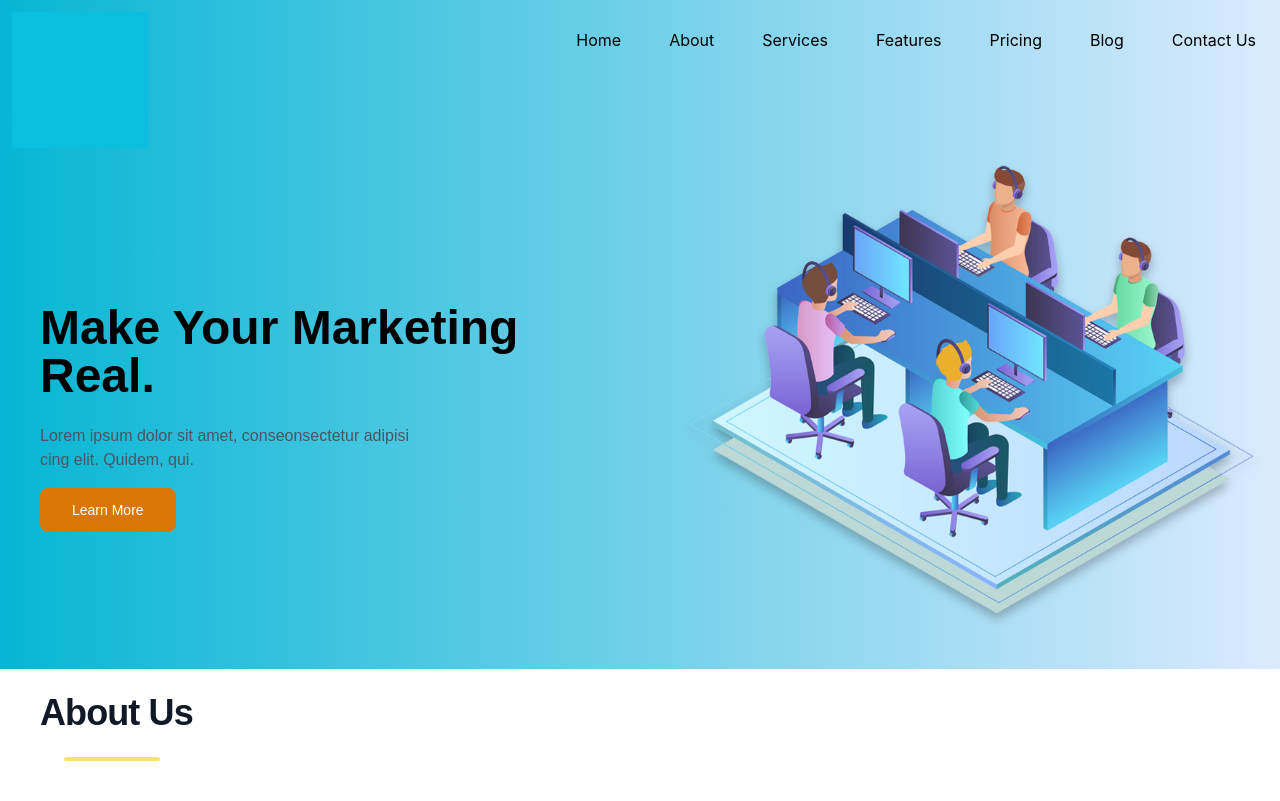
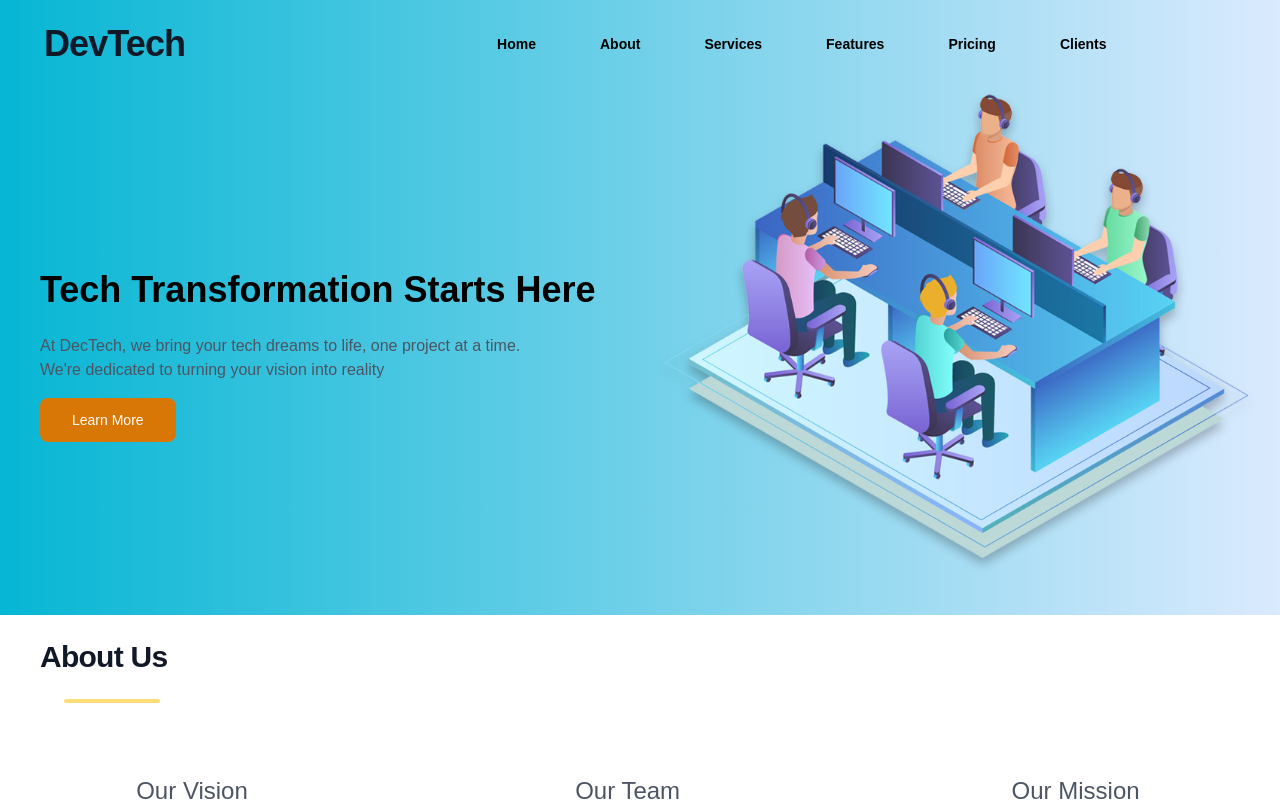
Before and after one commit to Ahsanali507/DevTechMinds, a React (Create React App) app: page / in a window 1280 px wide. Shown: the top 801 px of the page. Built offline with nearby package versions, Linux system fonts and the light colour scheme.

Commit message:
commit with updations

```diff
--- a/src/components/global/Header.jsx
+++ b/src/components/global/Header.jsx
@@ -6,12 +6,11 @@ function Header() {
   return (
     <motion.div className="flex w-full h-full bg-gradient-to-r from-cyan-500 to-blue-100 header-container">
       <motion.div className="flex flex-col justify-center ont-sans aw-1/2 header-container-left">
-        <motion.h2 className="px-10 py-2 text-5xl font-bold heading">
-          Make Your Marketing Real.
+        <motion.h2 className="px-10 py-2 text-4xl font-bold heading">
+          Tech Transformation Starts Here
         </motion.h2>
         <motion.p className="px-10 py-2 my-2 text-base text-gray-600 font-extralight description">
-          Lorem ipsum dolor sit amet, conseonsectetur adipisi <br /> cing elit.
-          Quidem, qui.
+        At DecTech, we bring your tech dreams to life, one project at a time. <br /> We're dedicated to turning your vision into reality
         </motion.p>
         <motion.button
           className="py-3 px-8 ml-10 text-sm font-medium text-center text-white rounded-lg bg-primary-600 sm:w-fit hover:bg-gray-700 focus:ring-4 focus:outline-none focus:ring-primary-300 dark:bg-primary-600 dark:hover:bg-primary-700 dark:focus:ring-primary-800"
--- a/src/components/global/Navbar.jsx
+++ b/src/components/global/Navbar.jsx
@@ -1,91 +1,90 @@
-import React from "react";
-import { motion } from "framer-motion";
-import companyLogo from "../../assets/DevTechLog.gif";
+import React, { useState } from "react";
+// import devtechlogo from "../../assets/DevTechLog.gif";
+import {motion} from "framer-motion"
+
 function Navbar() {
+  const [isOpen, setIsOpen] = useState(false);
+
   return (
-    <motion.nav className="flex bg-gradient-to-r from-cyan-500 to-blue-100 navbar-container">
-      <motion.div className="navbar-upper">
-        <motion.div className="w-40 h-40 company-logo">
-          <motion.img className="p-3 logo" src={companyLogo} alt="no img" />
-        </motion.div>
-      </motion.div>
-      <motion.div className="h-20 flex items-center justify-end w-full font-sans navbar-lower">
-        <motion.div className="links">
-          <motion.ul className="flex ul">
-            <motion.li className="px-6">
-              <motion.a
+    <nav className="flex items-center justify-between flex-wrap p-6 bg-gradient-to-r from-cyan-500 to-blue-100">
+      <div className="flex items-center flex-shrink-0 text-white mr-6 lg:mr-72">
+        {/* <img src={devtechlogo} className="w-100 h-10 mr-2" alt="Logo" /> */}
+        <h2 className="ml-5 text-4xl tracking-tight font-extrabold text-gray-900 dark:text-white">DevTech</h2>
+      </div>
+      <div className="block lg:hidden">
+        <button
+          onClick={() => setIsOpen(!isOpen)}
+          className="flex items-center px-3 py-2 rounded text-black-500 hover:text-black-400"
+        >
+          <svg
+            className={`fill-current h-3 w-3 ${isOpen ? "hidden" : "block"}`}
+            viewBox="0 0 20 20"
+            xmlns="http://www.w3.org/2000/svg"
+          >
+            <path d="M0 3h20v2H0V3zm0 6h20v2H0V9zm0 6h20v2H0v-2z" />
+          </svg>
+          <svg
+            className={`fill-current h-3 w-3 ${isOpen ? "block" : "hidden"}`}
+            viewBox="0 0 20 20"
+            xmlns="http://www.w3.org/2000/svg"
+          >
+            <path d="M10 8.586L2.929 1.515 1.515 2.929 8.586 10l-7.071 7.071 1.414 1.414L10 11.414l7.071 7.071 1.414-1.414L11.414 10l7.071-7.071-1.414-1.414L10 8.586z" />
+          </svg>
+        </button>
+      </div>
+      <div className={`w-full block flex-grow lg:flex lg:items-center lg:w-auto ${isOpen ? "block" : "hidden"}`}>
+        <div className="text-sm lg:flex-grow">
+          <motion.a href="/" className="block mt-4 px-6 lg:inline-block lg:mt-0 text-white-200 mr-4 font-bold"
             whileHover={{
-                  borderBottom: "3px solid black",
+              color:'gray',
+              transition: { duration: 2 },
             }}
-                className="home"
-                href="/">
+          >
             Home
           </motion.a>
-            </motion.li>
-            <motion.li className="px-6">
-              <motion.a
+          <motion.a href="/" className="block mt-4 px-6 lg:inline-block lg:mt-0 text-white-200 mr-4 font-bold"
             whileHover={{
-                  borderBottom: "3px solid black",
+              color:'gray',
+              transition: { duration: 2 },
             }}
-                className="about"
-                href="/">
+          >
             About
           </motion.a>
-            </motion.li>
-            <motion.li className="px-6">
-              <motion.a
+          <motion.a href="/" className="block mt-4 px-6 lg:inline-block lg:mt-0 text-white-200 mr-4 font-bold "
             whileHover={{
-                  borderBottom: "3px solid black",
+              color:'gray',
+              transition: { duration: 2 },
             }}
-                className="services"
-                href="/">
+          >
             Services
           </motion.a>
-            </motion.li>
-            <motion.li className="px-6">
-              <motion.a
+          <motion.a href="/" className="block mt-4 px-6 lg:inline-block lg:mt-0 text-white-200 mr-4 font-bold"
             whileHover={{
-                  borderBottom: "3px solid black",
+              color:'gray',
+              transition: { duration: 2 },
             }}
-                className="features"
-                href="/">
+          >
             Features
           </motion.a>
-            </motion.li>
-            <motion.li className="px-6">
-              <motion.a
+          <motion.a href="/" className="block mt-4 px-6 lg:inline-block lg:mt-0 text-white-200 mr-4 font-bold"
             whileHover={{
-                  borderBottom: "3px solid black",
+              color:'gray',
+              transition: { duration: 2 },
             }}
-                className="pricing"
-                href="/">
+          >
             Pricing
           </motion.a>
-            </motion.li>
-            <motion.li className="px-6">
-              <motion.a
+          <motion.a href="/" className="block mt-4 px-6 lg:inline-block lg:mt-0 text-white-200 mr-4 font-bold"
             whileHover={{
-                  borderBottom: "3px solid black",
+              color:'gray',
+              transition: { duration: 2 },
             }}
-                className="blog"
-                href="/">
-                Blog
+          >
+            Clients
           </motion.a>
-            </motion.li>
-            <motion.li className="px-6">
-              <motion.a
-                whileHover={{
-                  borderBottom: "3px solid black",
-                }}
-                className="contact"
-                href="/">
-                Contact Us
-              </motion.a>
-            </motion.li>
-          </motion.ul>
-        </motion.div>
-      </motion.div>
-    </motion.nav>
+        </div>
+      </div>
+    </nav>
   );
 }
 
--- a/src/components/home/About.jsx
+++ b/src/components/home/About.jsx
@@ -6,7 +6,7 @@ function About() {
   return (
     <motion.div className="about-container bg-gradient-to-r from-white to-gray-150 h-full">
       <motion.div className="about-container-upper">
-        <h2 className="px-10 py-6 text-4xl tracking-tight font-extrabold text-gray-900 dark:text-white">
+        <h2 className="px-10 py-6 text-3xl tracking-tight font-extrabold text-gray-900 dark:text-white">
           About Us
         </h2>
         <div className="h-1 bg-primary-300 w-24 opacity-75 rounded ml-16"></div>
--- a/src/components/home/Clients.jsx
+++ b/src/components/home/Clients.jsx
@@ -5,7 +5,7 @@ function Clients() {
         <section class="bg-white dark:bg-gray-900 clients-container h-full">
             <div class="py-8 px-4 mx-auto max-w-screen-xl text-center lg:py-16 lg:px-6">
                 <div class="mx-auto mb-8 max-w-screen-sm lg:mb-16">
-                    <h2 class="mb-4 text-4xl tracking-tight font-extrabold text-gray-900 dark:text-white">Our Clients</h2>
+                    <h2 class="mb-4 text-3xl tracking-tight font-extrabold text-gray-900 dark:text-white">Our Clients</h2>
                     <div className="h-1 mx-auto bg-primary-300 w-24 opacity-75 mt-4 rounded"></div>
                     <p class="font-light text-gray-500 sm:text-xl dark:text-gray-400">Explore the whole collection of open-source web components and elements built with the utility classes from Tailwind</p>
                 </div>
--- a/src/components/home/Features.jsx
+++ b/src/components/home/Features.jsx
@@ -9,7 +9,7 @@ function Features() {
     <motion.div className="features-container">
       <motion.div className="features-subcontainer1 bg-gradient-to-r from-white to-gray-150 h-screen w-full">
         <motion.div className="container-upper w-full">
-          <h2 className="px-10 py-6 mb-4 text-4xl tracking-tight font-extrabold text-gray-900 dark:text-white">
+          <h2 className="px-10 py-6 mb-4 text-3xl tracking-tight font-extrabold text-gray-900 dark:text-white">
             Features
           </h2>
           <div className="h-1 mx-auto bg-primary-300 w-24 opacity-75 rounded ml-16"></div>
--- a/src/components/home/Pricing.jsx
+++ b/src/components/home/Pricing.jsx
@@ -4,7 +4,7 @@ function Pricing() {
   return (
     <section className="h-full">
       <div className="pricing-container max-w-full mx-auto py-24 px-6 bg-gradient-to-r from-white to-gray-200">
-        <h2 className="text-center mb-4 text-4xl tracking-tight font-extrabold text-gray-900 dark:text-white">
+        <h2 className="text-center mb-4 text-3xl tracking-tight font-extrabold text-gray-900 dark:text-white">
           Pricing
         </h2>
         <div className="h-1 mx-auto bg-primary-300 w-24 opacity-75 mt-4 rounded"></div>
--- a/src/components/home/Services.jsx
+++ b/src/components/home/Services.jsx
@@ -5,7 +5,7 @@ function Services() {
   return (
     <motion.div className="w-full h-full services-container bg-gradient-to-r from-white to-gray-100">
       <motion.div className="service-container-upper">
-        <h2 className="px-10 py-6 text-4xl tracking-tight font-extrabold text-gray-900 dark:text-white">
+        <h2 className="px-10 py-6 text-3xl tracking-tight font-extrabold text-gray-900 dark:text-white">
           Our Services
         </h2>
         <div className="h-1 bg-primary-300 w-24 opacity-75 rounded ml-20"></div>
```
Lines whose indentation alone changed are shown as unchanged.
